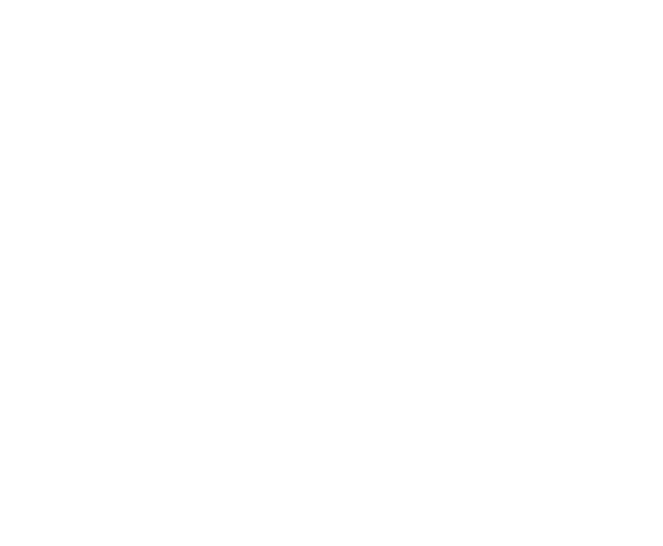
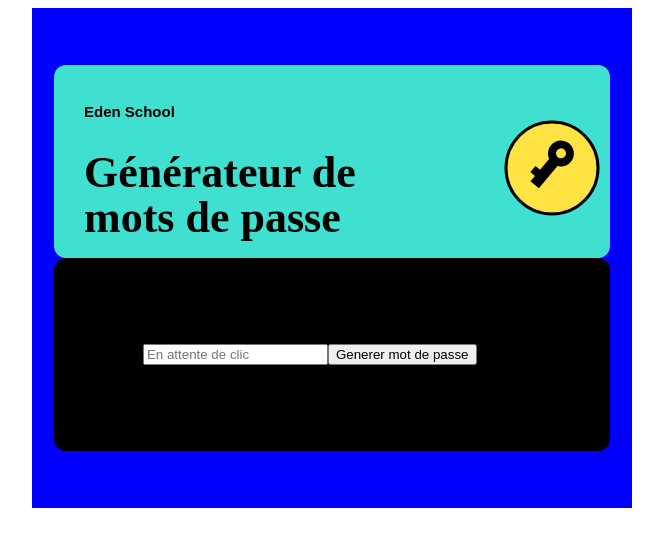
Before and after one commit to SoltaneJaGh/password-generator, a plain HTML site: page index.html in a window 1280 px wide. Shown: the whole page, without its empty margins (308-971 px from the left). Drawn offline with Linux system fonts and the light colour scheme.

Commit message:
cinquième version

```diff
--- a/index.html
+++ b/index.html
@@ -1,13 +1,51 @@
 <!doctype html>
 <html lang="fr">
   <head>
-  <meta charset="utf-8">
-  <meta name="viewport" content="width=device-width, initial-scale=1">
+    <meta charset="utf-8" />
+    <meta name="viewport" content="width=device-width, initial-scale=1" />
     <title>Générateur de mots de passe · EDEN School</title>
-  <!-- Étape CSS : relie style.css ici. -->
+    <link rel="stylesheet" href="style.css" />
+
     <!-- Étape JavaScript : charge assets/hasard.js puis script.js ici avec defer. -->
   </head>
   <body>
-  <!-- Étape HTML : construis ta carte ici. -->
+    <div class="box">
+      <div class="top">
+        <div class="left">
+          <p class="text1">Eden School</p>
+          <h1 class="text2">Générateur de mots de passe</h1>
+        </div>
+        <div class="right"><img src="cle.svg" alt="" /></div>
+      </div>
+      <div class="bottom">
+        <h4 class="text3">Mot de passe</h4>
+        <input id="mot-de-passe" type="text" placeholder="En attente de clic" />
+        <button id="generer-mot-de-passe" class="genmdp">
+          Generer mot de passe
+        </button>
+      </div>
+    </div>
+    <script>
+      function generatePassword() {
+        var password = "";
+        var possible =
+          "ABCDEFGHIJKLMNOPQRSTUVWXYZabcdefghijklmnopqrstuvwxyz0123456789!#$%&()*+,-./:;<=>?@[]^_`{|}~";
+        for (var i = 0; i < 15; i++) {
+          password += possible.charAt(
+            Math.floor(Math.random() * possible.length),
+          );
+        }
+        return password;
+      }
+      //selectioner l'element html qui possede l'id du boutton
+      const button = document.getElementById("generer-mot-de-passe");
+      const input = document.getElementById("mot-de-passe");
+
+      button.addEventListener("click", () => {
+        console.log("pigeon ");
+        input.style.background = "red";
+        input.value = generatePassword();
+      });
+    </script>
   </body>
 </html>
--- a/style.css
+++ b/style.css
@@ -5,4 +5,81 @@
   font-display: swap;
 }
 
-/* Étape CSS : écris ici les règles de la carte et de ses éléments. */
+html {
+  display: flex;
+  flex-direction: row;
+  justify-content: center;
+}
+
+.main {
+  background-color: red;
+  width: 1000px;
+  height: 1000px;
+  display: flex;
+  flex-direction: row;
+  justify-content: space-between;
+}
+
+.box {
+  background-color: blue;
+  height: 500px;
+  width: 600px;
+  display: flex;
+  flex-direction: column;
+  justify-content: center;
+  align-items: center;
+}
+
+.top {
+  background-color: turquoise;
+  height: 193px;
+  width: 556px;
+  display: flex;
+  flex-direction: row;
+  justify-content: space-between;
+  align-items: center;
+  border-radius: 12px;
+}
+
+.left {
+  color: white;
+  width: 320px;
+  height: 128px;
+  padding: 10px;
+  margin-left: 20px;
+  margin-bottom: 20px;
+}
+.text1 {
+  color: black;
+  font-family: Arial, Helvetica, sans-serif;
+  font-weight: 700;
+  font-style: Bold;
+  font-size: 15px;
+  line-height: 18px;
+  letter-spacing: 0%;
+}
+
+.text2 {
+  color: black;
+  font-weight: 800;
+  font-style: Bold;
+  font-size: 44px;
+  line-height: 45px;
+  letter-spacing: -4.5%;
+}
+.right {
+  width: 84px;
+  height: 84px;
+  padding: 10px;
+  margin-right: 12px;
+}
+
+.bottom {
+  background-color: black;
+  height: 193px;
+  width: 556px;
+  border-radius: 12px;
+  display: flex;
+
+  align-items: center;
+}
```
Also changed, not shown: cle.svg (renamed from assets/cle.svg), 1 other file. Lines whose indentation alone changed are shown as unchanged.
